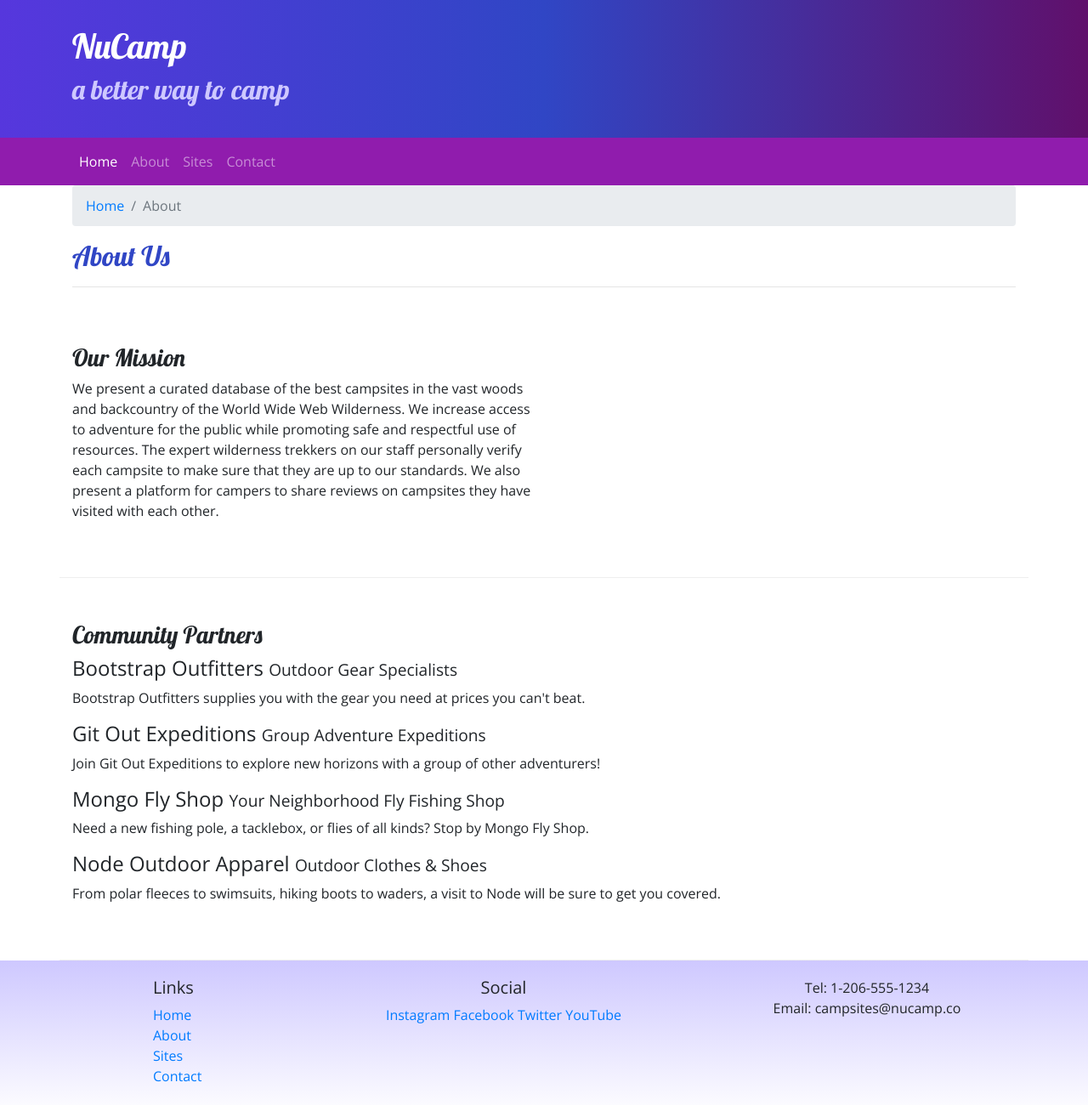
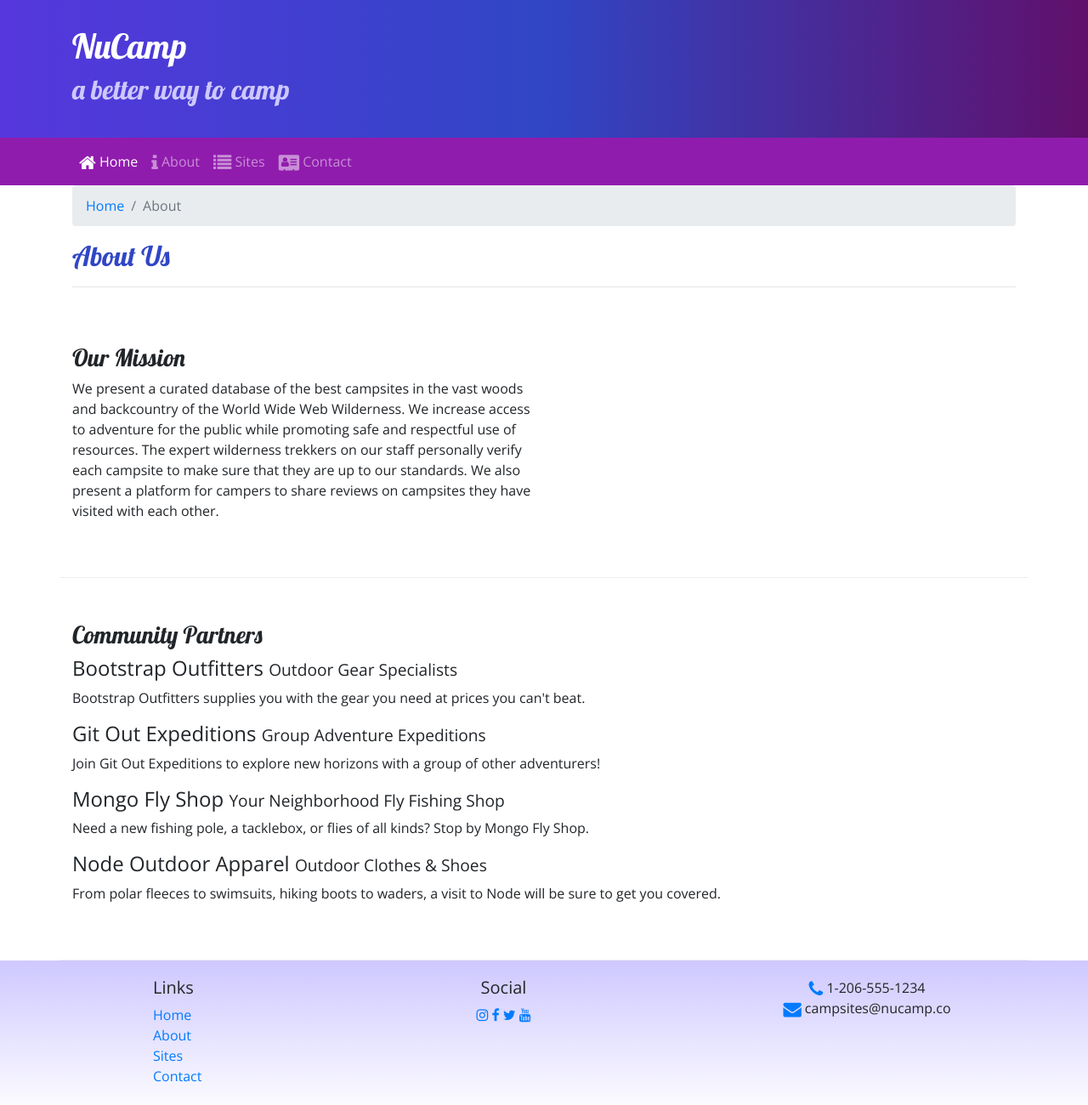
Before and after one commit to vestrada93/bootstrap_project1, a website: page aboutus.html in a window 1280 px wide. Shown: the whole page at 85% size. Drawn offline with nearby package versions, Linux system fonts and the light colour scheme.

Commit message:
Icon Fonts

```diff
--- a/aboutus.html
+++ b/aboutus.html
@@ -10,6 +10,7 @@
         <link rel="stylesheet" href="node_modules/bootstrap/dist/css/bootstrap.min.css" />
 
         <!-- Additional CSS must be placed after Bootstrap CSS -->
+        <link rel="stylesheet" href="node_modules/font-awesome/css/font-awesome.min.css" />
         <link rel="stylesheet" href="https://fonts.googleapis.com/css?family=Lobster|Open+Sans" />
         <link rel="stylesheet" href="css/styles.css" />
         <title>NuCamp: A Better Way To Camp</title>
@@ -35,10 +36,10 @@
             </button>
             <div class="collapse navbar-collapse" id="nucampNavbar">
                 <ul class="navbar-nav">
-                    <li class="nav-item active"><a class="nav-link" href="index.html">Home</a></li>
-                    <li class="nav-item"><a class="nav-link" href="#">About</a></li>
-                    <li class="nav-item"><a class="nav-link" href="#">Sites</a></li>
-                    <li class="nav-item"><a class="nav-link" href="#">Contact</a></li>
+                    <li class="nav-item active"><a class="nav-link" href="index.html"><i class="fa fa-home fa-lg"></i> Home</a></li>
+                    <li class="nav-item"><a class="nav-link" href="#"><i class="fa fa-info fa-lg"></i> About</a></li>
+                    <li class="nav-item"><a class="nav-link" href="#"><i class="fa fa-list fa-lg"></i> Sites</a></li>
+                    <li class="nav-item"><a class="nav-link" href="#"><i class="fa fa-address-card fa-lg"></i> Contact</a></li>
                 </ul>
             </div>
         </div>
@@ -92,14 +93,14 @@
                 </div>
                 <div class="col-6 col-sm-5 text-center">
                     <h5>Social</h5>
-                    <a href="http://instagram.com/">Instagram</a>
-                    <a href="http://facebook.com/">Facebook</a>
-                    <a href="http://twitter.com/">Twitter</a>
-                    <a href="http://youtube.com/">YouTube</a>
+                    <a href="http://instagram.com/"><i class="fa fa-instagram"></i></a>
+                    <a href="http://facebook.com/"><i class="fa fa-facebook"></i></a>
+                    <a href="http://twitter.com/"><i class="fa fa-twitter"></i></a>
+                    <a href="http://youtube.com/"><i class="fa fa-youtube"></i></a>
                 </div>
                 <div class="col-sm-4 text-center">
-                    Tel: 1-206-555-1234<br />
-                    Email: campsites@nucamp.co
+                    <i class="fa fa-phone fa-lg text-primary"></i> 1-206-555-1234<br />
+                    <i class="fa fa-envelope fa-lg text-primary"></i> campsites@nucamp.co
                 </div>
            </div>
         </div>
--- a/package.json
+++ b/package.json
@@ -15,6 +15,7 @@
   },
   "dependencies": {
     "bootstrap": "^4.5.2",
+    "font-awesome": "^4.7.0",
     "jquery": "^3.5.1",
     "popper.js": "^1.16.1"
   }
```
Also changed, not shown: index.html (+11 -10 lines), 1 other file.
